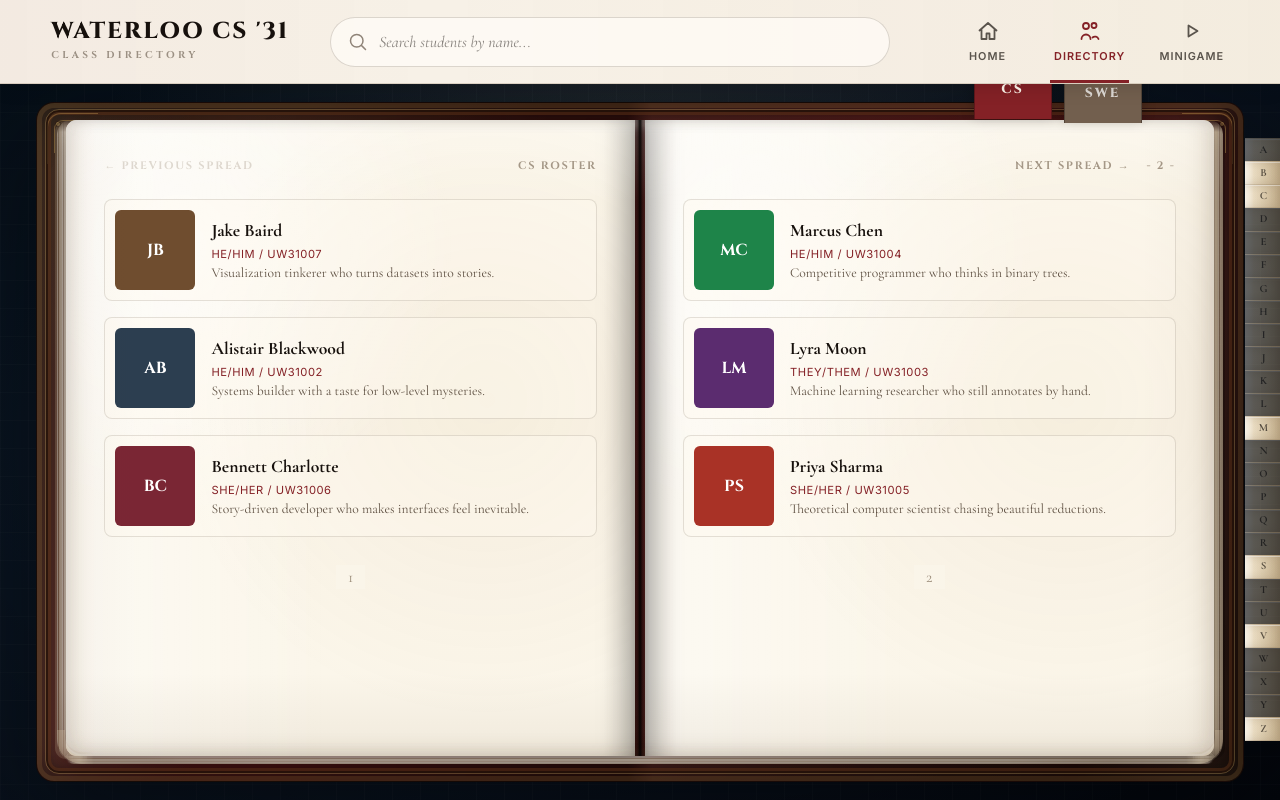
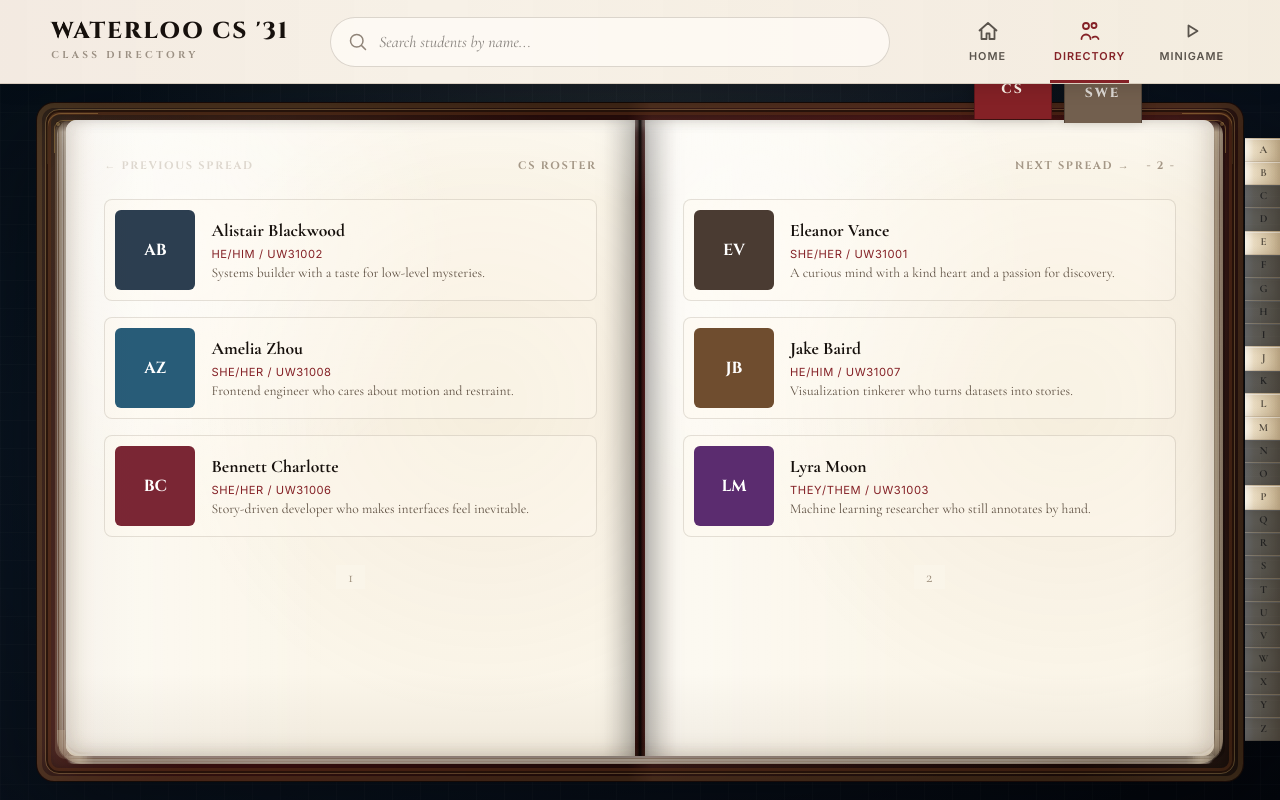
Before and after one commit to BZ110/UWaterloo-CS-31-Website, a React (Vite) app in the folder frontend/: page / in a window 1280 px wide. Both pictures are taken after a click on the button "OPEN DIRECTORY". Built offline with nearby package versions, Linux system fonts and the light colour scheme.

Commit message:
sort directory by first name

```diff
--- a/frontend/src/App.jsx
+++ b/frontend/src/App.jsx
@@ -11,27 +11,27 @@ const TRANSITION_MS = 680;
 const CAROUSEL_SIZE = 5;
 const STUDENTS_PER_PAGE = 6;
 
-const sortedBySurname = (students) =>
+const sortedByFirstName = (students) =>
   [...students].sort((a, b) =>
-    getSurname(a).localeCompare(getSurname(b)) ||
+    getFirstName(a).localeCompare(getFirstName(b)) ||
     a.fullName.localeCompare(b.fullName)
   );
 
 const sectionStudents = {
-  cs: sortedBySurname(csStudents),
-  swe: sortedBySurname(sweStudents),
+  cs: sortedByFirstName(csStudents),
+  swe: sortedByFirstName(sweStudents),
 };
 
 const uniqueStudents = Array.from(
   new Map(allStudents.map((student) => [student.id, student])).values()
 );
 
-function getSurname(student) {
-  return student.fullName.trim().split(/\s+/).slice(-1)[0] || student.fullName;
+function getFirstName(student) {
+  return student.fullName.trim().split(/\s+/)[0] || student.fullName;
 }
 
 function getInitialLetter(student) {
-  return getSurname(student).charAt(0).toUpperCase();
+  return getFirstName(student).charAt(0).toUpperCase();
 }
 
 function getCarouselStartFor(student, students) {
--- a/frontend/src/components/LeftPage.jsx
+++ b/frontend/src/components/LeftPage.jsx
@@ -17,7 +17,7 @@ function groupLetters(students) {
   return Array.from(
     new Set(
       students.map((student) =>
-        student.fullName.trim().split(/\s+/).slice(-1)[0].charAt(0).toUpperCase()
+        student.fullName.trim().split(/\s+/)[0].charAt(0).toUpperCase()
       )
     )
   ).sort();
@@ -69,7 +69,7 @@ const LeftPage = ({
           <p className="section-kicker">People Index</p>
           <h2>{section.toUpperCase()} Classmates</h2>
           <p>
-            Browse by surname, jump back into a profile, or use the alphabet
+            Browse by first name, jump back into a profile, or use the alphabet
             tabs along the book edge.
           </p>
         </div>
--- a/frontend/src/components/RightAlphabetTabs.jsx
+++ b/frontend/src/components/RightAlphabetTabs.jsx
@@ -2,7 +2,7 @@ const letters = 'ABCDEFGHIJKLMNOPQRSTUVWXYZ'.split('');
 
 const RightAlphabetTabs = ({ activeLetter, availableLetters, onLetterClick }) => {
   return (
-    <div className="alphabet-tabs" aria-label="Jump by surname">
+    <div className="alphabet-tabs" aria-label="Jump by first name">
       {letters.map((letter) => {
         const isEnabled = availableLetters.has(letter);
         const isActive = activeLetter === letter;
@@ -16,8 +16,8 @@ const RightAlphabetTabs = ({ activeLetter, availableLetters, onLetterClick }) =>
             disabled={!isEnabled}
             aria-label={
               isEnabled
-                ? `Jump to surnames beginning with ${letter}`
-                : `No surnames beginning with ${letter}`
+                ? `Jump to first names beginning with ${letter}`
+                : `No first names beginning with ${letter}`
             }
           >
             {letter}
--- a/frontend/src/components/RightPage.jsx
+++ b/frontend/src/components/RightPage.jsx
@@ -5,13 +5,13 @@ function getInitials(fullName) {
   return `${first}${last}`.toUpperCase();
 }
 
-function getSurname(student) {
-  return student.fullName.trim().split(/\s+/).slice(-1)[0] || student.fullName;
+function getFirstName(student) {
+  return student.fullName.trim().split(/\s+/)[0] || student.fullName;
 }
 
-function groupBySurnameLetter(students) {
+function groupByFirstNameLetter(students) {
   return students.reduce((groups, student) => {
-    const letter = getSurname(student).charAt(0).toUpperCase();
+    const letter = getFirstName(student).charAt(0).toUpperCase();
     return {
       ...groups,
       [letter]: [...(groups[letter] || []), student],
@@ -181,7 +181,7 @@ const RosterCard = ({ student, onClick }) => (
 );
 
 const IndexRightPage = ({ students, activeStudentId, onStudentSelect, pageNumber }) => {
-  const groups = groupBySurnameLetter(students);
+  const groups = groupByFirstNameLetter(students);
   const letters = Object.keys(groups).sort();
   const getPageNumberForStudent = (student) => {
     const studentIndex = students.findIndex((item) => item.id === student.id);
@@ -191,7 +191,7 @@ const IndexRightPage = ({ students, activeStudentId, onStudentSelect, pageNumber
   return (
     <div className="page-content index-right-page">
       <div className="page-topline right-align">
-        <span>Jump to a student by surname</span>
+        <span>Jump to a student by first name</span>
         <span>- {pageNumber} -</span>
       </div>
 
```
Also changed, not shown: 1 other file (tests, documents, lock files or other folders).
